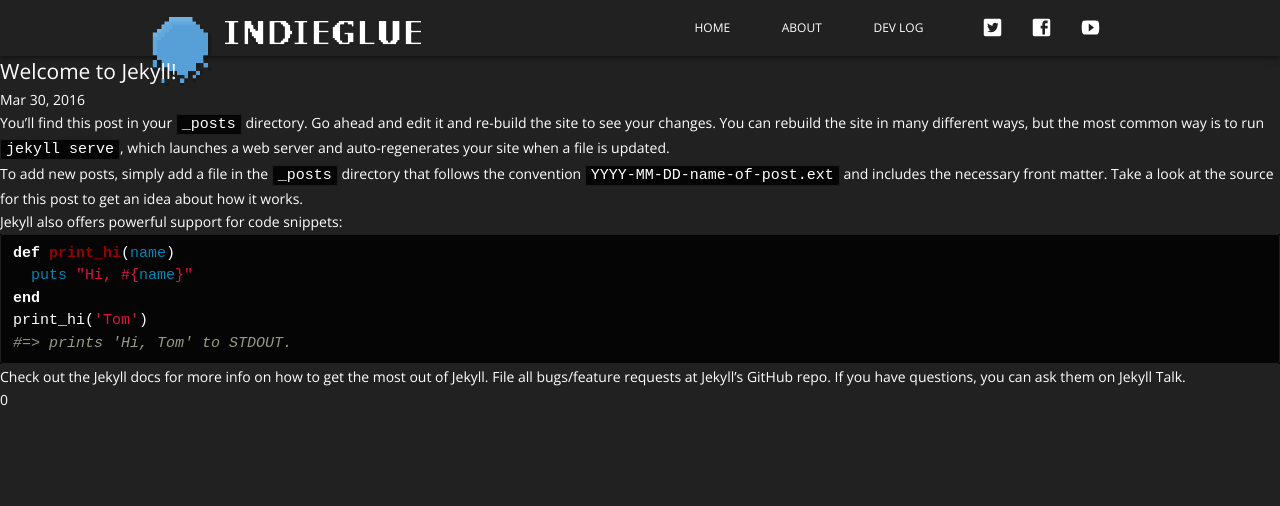
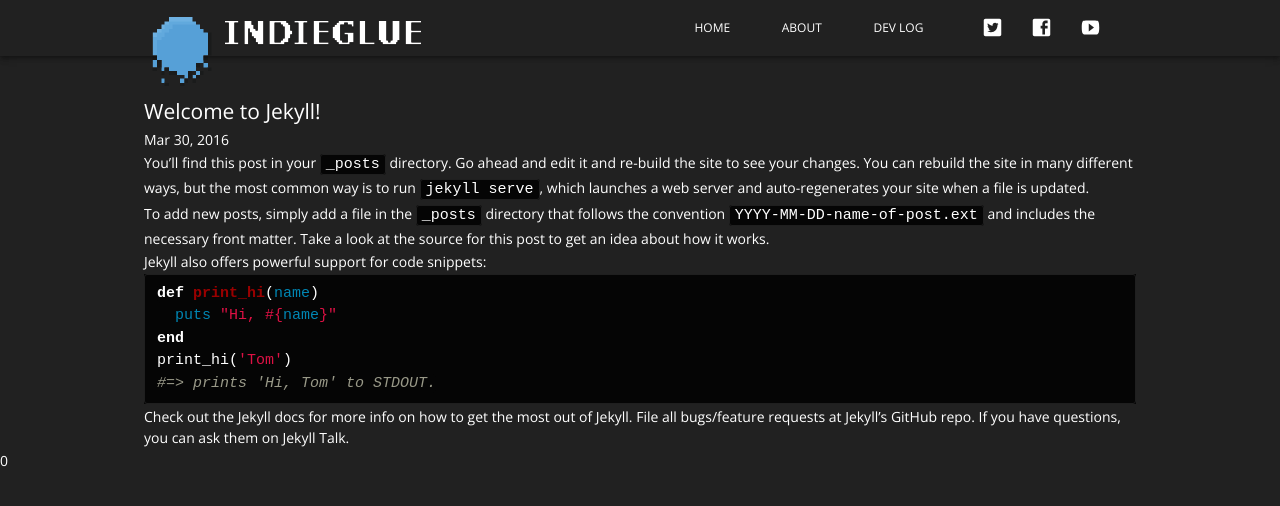
Before and after one commit to IndieGlue/jekyll-gameblog-template, a Jekyll site: the page built from _posts/2016-06-01-welcome-to-jekyll.markdown, in a window 1280 px wide. Shown: the top 506 px of the page. Built offline with Jekyll 4.4.1, drawn with Linux system fonts in a browser that asks for light colours; comment, search, counter and statistics services are not loaded.

Commit message:
Added comments

```diff
--- a/_layouts/post.html
+++ b/_layouts/post.html
@@ -1,8 +1,7 @@
 ---
 layout: default
-comments: true
 ---
-<article class="post" itemscope itemtype="http://schema.org/BlogPosting">
+<article class="post wrapper margin-top-big" itemscope itemtype="http://schema.org/BlogPosting">
 
   <header class="post-header">
     <h1 class="post-title" itemprop="name headline">{{ page.title }}</h1>
@@ -13,7 +12,7 @@
     {{ content }}
   </div>
 
-  {% if page.comments %}
+
     <div id="disqus_thread"></div>
     <script>
 
@@ -34,6 +33,6 @@
     })();
     </script>
     <noscript>Please enable JavaScript to view the <a href="https://disqus.com/?ref_noscript">comments powered by Disqus.</a></noscript>
-  {% endif %}
+
 
 </article>0
--- a/_sass/_helpers.scss
+++ b/_sass/_helpers.scss
@@ -1,6 +1,10 @@
 /**
  * Margins
  */
+
+ .margin-top-big{
+    margin-top: $spacing-unit * 10;
+}
 
 .margin-bot-big{
     margin-bottom: $spacing-unit * 10;
```
